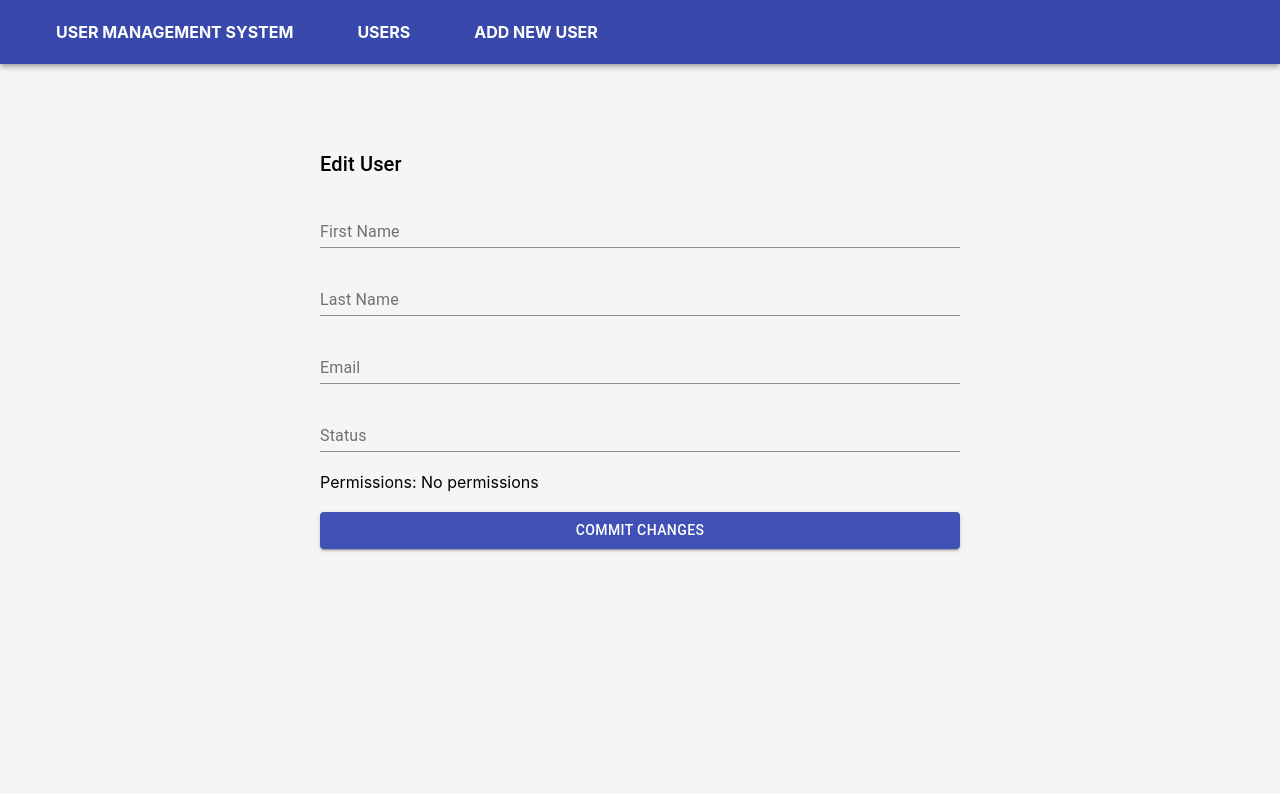
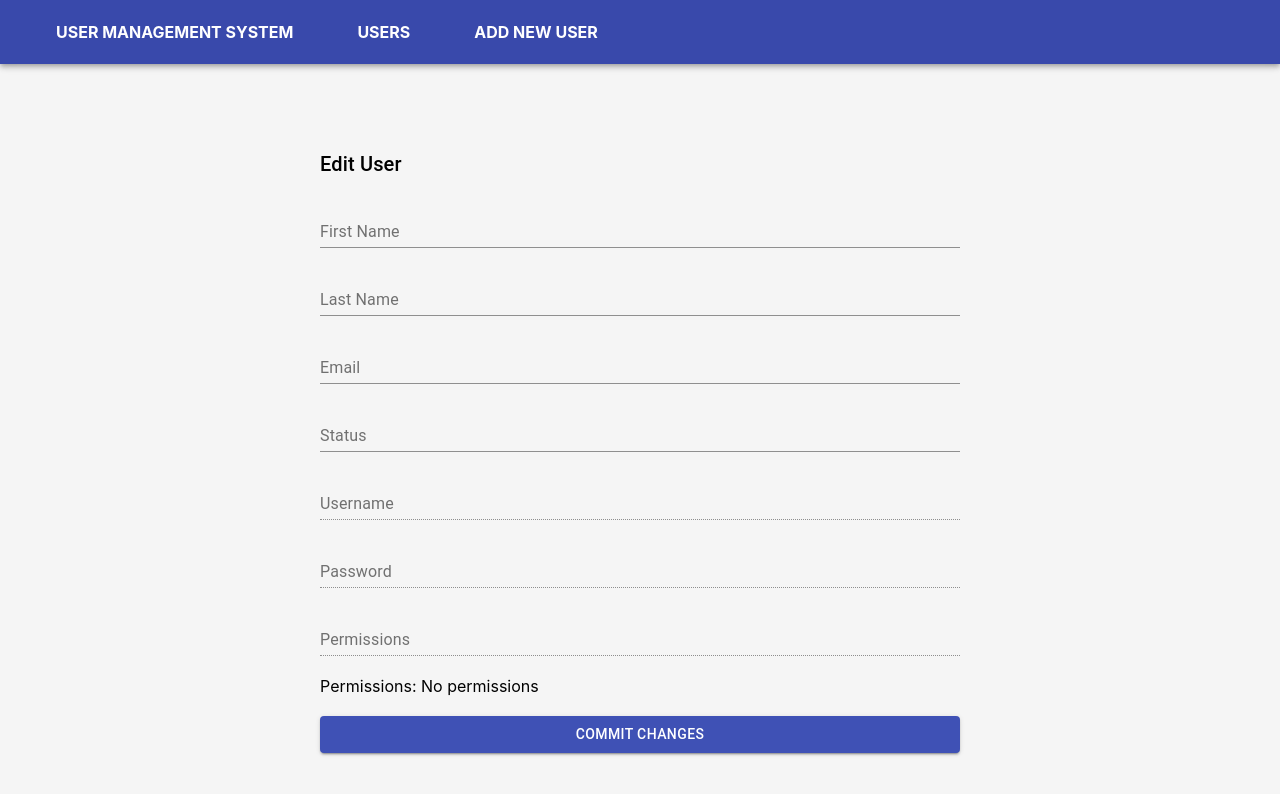
Before and after one commit to zlatkomarjanovic/User-Management-System, a React (Create React App) app in the folder client/: page /edit/1 in a window 1280 px wide. Shown: the top 794 px of the page. Built offline with nearby package versions, Linux system fonts and the light colour scheme; no server answers.

Commit message:
fixing up edit user page
fixing up edit user page

```diff
--- a/client/src/App.js
+++ b/client/src/App.js
@@ -1,5 +1,5 @@
 import React from 'react';
-import Navbar from './components/Navbar/Navbar';
+import { Navbar } from './components';
 import {
 	About,
 	AddNewUser,
--- a/client/src/pages/EditUser/EditUser.jsx
+++ b/client/src/pages/EditUser/EditUser.jsx
@@ -19,12 +19,21 @@ const initialValues = {
 	password: '',
 	email: '',
 	status: '',
+	permissions: '',
 };
 
 const EditUser = () => {
 	//states and hooks
 	const [user, setUser] = useState(initialValues);
-	const { firstName, lastName, email, status } = user;
+	const {
+		firstName,
+		lastName,
+		email,
+		status,
+		username,
+		password,
+		permissions,
+	} = user;
 	const classes = useStyle();
 	let navigate = useNavigate();
 	const { id } = useParams();
@@ -80,6 +89,34 @@ const EditUser = () => {
 				/>
 			</FormControl>
 			<FormControl>
+				<InputLabel>Username</InputLabel>
+				<Input
+					onChange={(e) => onValueChange(e)}
+					name='username'
+					value={username}
+					disabled
+				/>
+			</FormControl>
+			<FormControl>
+				<InputLabel>Password</InputLabel>
+				<Input
+					onChange={(e) => onValueChange(e)}
+					name='password'
+					value={password}
+					disabled
+				/>
+			</FormControl>
+			<FormControl>
+				<InputLabel>Permissions</InputLabel>
+				<Input
+					onChange={(e) => onValueChange(e)}
+					name='permissions'
+					value={permissions}
+					disabled
+				/>
+			</FormControl>
+
+			<FormControl>
 				<Typography variant='primary'>
 					Permissions: {user.permissions || <>No permissions</>}
 				</Typography>
```
